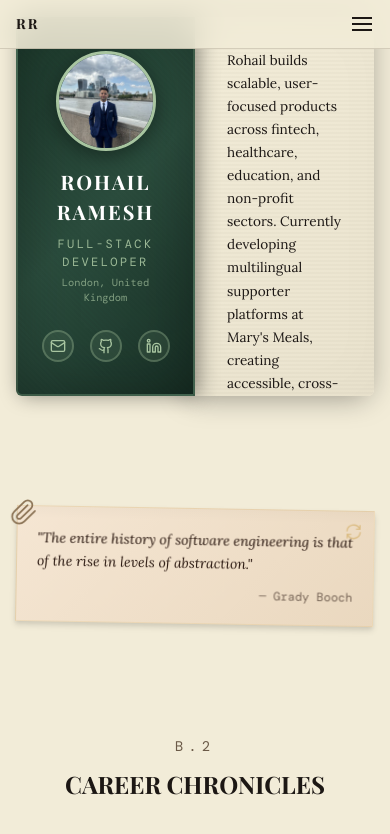
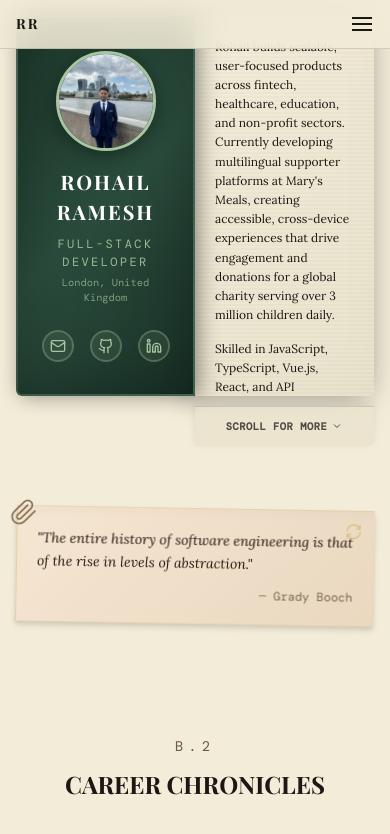
Before and after one commit to rohailramesh/rohailramesh-portfolio, a Vue app: page / in a window 390 px wide. Both pictures are taken after a click on the button "PEEK INSIDE". Shown: the part 2359-3193 px from the top of the page. Built offline with nearby package versions, Linux system fonts and the light colour scheme; a web font is replaced by a local one.

Commit message:
added scroll for small screens for right side content on book

```diff
--- a/components/StaffPickBook.vue
+++ b/components/StaffPickBook.vue
@@ -135,6 +135,18 @@ onMounted(() => {
             </div>
           </Transition>
         </div>
+        <!-- Scroll Indicator for small screens - outside scrollable area -->
+        <Transition
+          enter-active-class="content-enter"
+          enter-from-class="content-enter-from"
+        >
+          <div v-if="showContent" class="scroll-indicator">
+            <span>Scroll for more</span>
+            <svg width="12" height="12" viewBox="0 0 24 24" fill="none" stroke="currentColor" stroke-width="2">
+              <polyline points="6 9 12 15 18 9"></polyline>
+            </svg>
+          </div>
+        </Transition>
       </div>
 
       <!-- Book Spine -->
@@ -252,6 +264,7 @@ onMounted(() => {
 }
 
 .book-right {
+  position: relative;
   left: 50%;
   opacity: 0;
   z-index: 1;
@@ -459,6 +472,41 @@ onMounted(() => {
   margin-bottom: 0;
 }
 
+/* Scroll Indicator */
+.scroll-indicator {
+  display: none;
+  position: absolute;
+  bottom: -50px;
+  left: 0;
+  right: 0;
+  padding: 0.75rem 1rem;
+  background: linear-gradient(to top, rgba(234, 227, 206, 0.95), rgba(234, 227, 206, 0.8));
+  backdrop-filter: blur(4px);
+  border-top: 1px solid rgba(28, 23, 20, 0.15);
+  border-radius: 0 0 6px 0;
+  font-family: var(--font-label);
+  font-size: 0.7rem;
+  font-weight: 600;
+  color: rgba(28, 23, 20, 0.75);
+  text-transform: uppercase;
+  letter-spacing: 0.05em;
+  align-items: center;
+  justify-content: center;
+  gap: 0.25rem;
+  animation: bounce 2s ease-in-out infinite;
+  box-shadow: 0 -2px 8px rgba(28, 23, 20, 0.08);
+  z-index: 10;
+}
+
+@keyframes bounce {
+  0%, 100% {
+    transform: translateY(0);
+  }
+  50% {
+    transform: translateY(-5px);
+  }
+}
+
 /* Responsive */
 @media (max-width: 768px) {
   .book-container {
@@ -494,6 +542,19 @@ onMounted(() => {
   .social-link {
     width: 36px;
     height: 36px;
+  }
+
+  .book-page {
+    padding: clamp(1.5rem, 3vw, 2rem);
+  }
+
+  .bio-paragraph {
+    font-size: 0.8rem;
+    line-height: 1.6;
+  }
+
+  .scroll-indicator {
+    display: flex;
   }
 }
 
@@ -531,5 +592,20 @@ onMounted(() => {
     padding: 0.75rem 1.25rem;
     font-size: 0.75rem;
   }
+
+  .book-page {
+    padding: clamp(1.25rem, 2.5vw, 1.75rem);
+  }
+
+  .bio-paragraph {
+    font-size: 0.75rem;
+    line-height: 1.6;
+    margin-bottom: 0.9rem;
+  }
+
+  .scroll-indicator {
+    display: flex;
+    font-size: 0.65rem;
+  }
 }
 </style>
```
